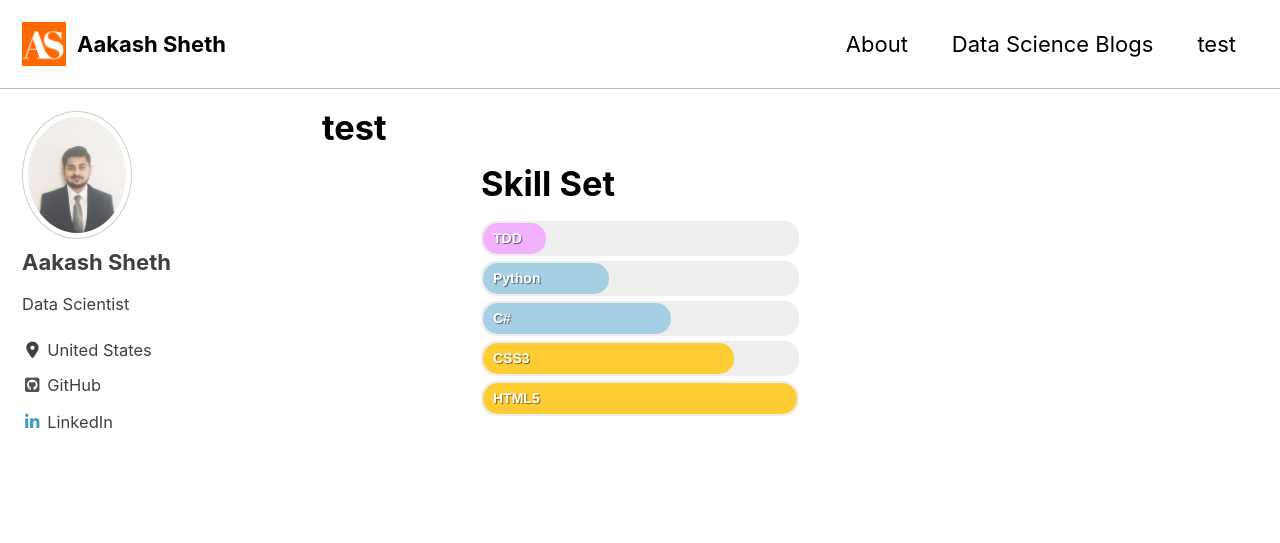
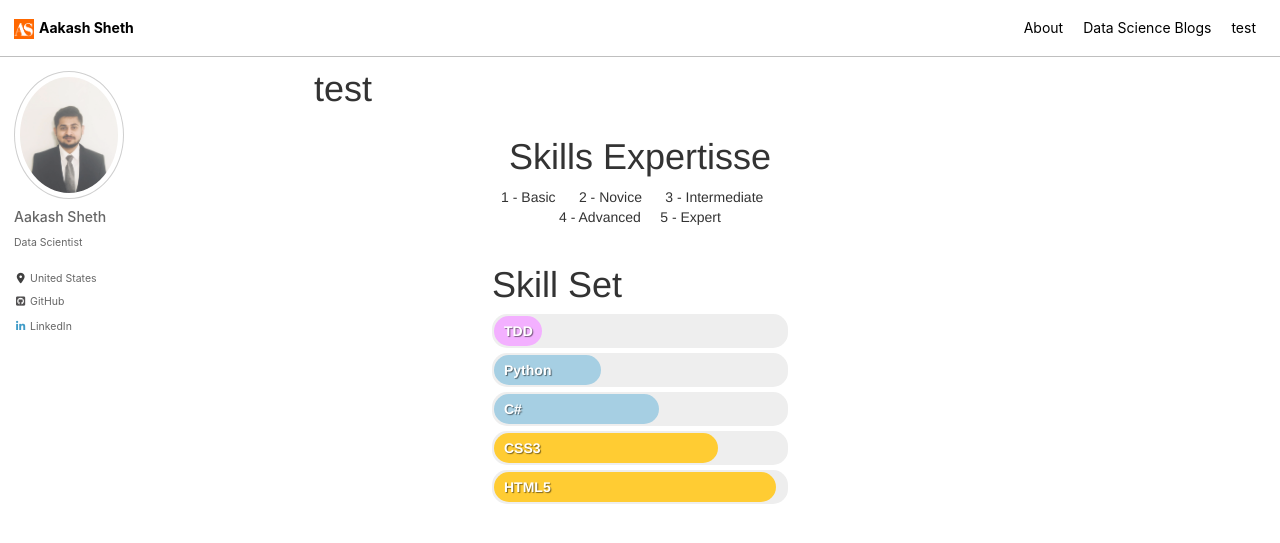
Before and after one commit to aakash-sheth/aakash-sheth.github.io, a Jekyll site: the page built from test.html, in a window 1280 px wide and 900 px high. Shown: the top 543 px of the window. Built offline with Jekyll 4.4.1, drawn with Linux system fonts in a browser that asks for light colours; cached includes are drawn as plain includes; nearby versions of some CDN libraries; library files that are not in the unit come from our copies.

Commit message:
skill bar test

```diff
--- a/test.html
+++ b/test.html
@@ -3,6 +3,7 @@ permalink: /test/
 title: "test"
 ---
 <html>
+<link rel="stylesheet" href="css/bootstrap.css">
 <style>
         body{
             font-family: Helvetica, Arial, sans-serif;
@@ -77,7 +78,31 @@ title: "test"
             width: calc(100% - 10px);
           }
 
+          .column {
+            /* Old Chrome, Safari, Opera */
+            -webkit-column-count: 3;
+            -webkit-column-width: 100px;
+
+            /* Old Firefox */
+            -moz-column-count: 3;
+            -moz-column-width: 100px;
+
+            /* Statndard syntax */
+            column-count: 3;
+            column-width: 100px;
+          }
+
 </style>
+
+<div class="title text-center">
+        <h1 class="mb-10">Skills Expertisse</h1>
+          1 - Basic <span style="display: inline-block; width: 2ch;">	</span>
+             2 - Novice <span style="display: inline-block; width: 2ch;">	</span>
+             3 - Intermediate<span style="display: inline-block; width: 2ch;">	</span>
+              <p>4 - Advanced<span style="display: inline-block; width: 2ch;">	</span>
+                 5 - Expert</p><p>
+
+</p></div>
 
 <div class="container">
         <h1>Skill Set</h1>
```
